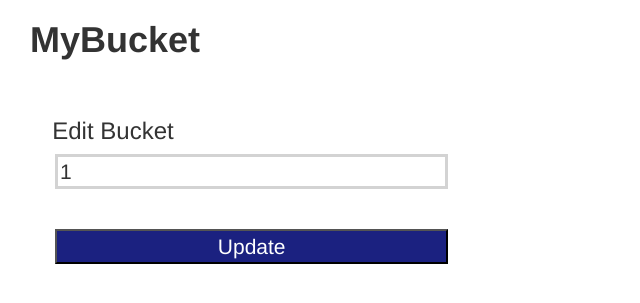
After one commit to patlub/bucketList, a Flask app: page /edit_bucket/1 in a window 1280 px wide. The commit adds this page. Shown: the top 303 px of the page, without its empty margins (0-640 px from the left). Run offline with Flask 2, Linux system fonts and the light colour scheme; some libraries are stand-ins or nearby versions.

Commit message:
Implement edit bucket functionality

```diff
--- a/BucketList.py
+++ b/BucketList.py
@@ -46,7 +46,8 @@ def sign_out():
 
 @app.route('/buckets')
 def buckets():
-    return render_template('buckets.html', buckets=all_buckets, len=len(all_buckets))
+    return render_template('buckets.html',
+                           buckets=all_buckets, len=len(all_buckets))
 
 
 @app.route('/create_bucket', methods=["POST"])
@@ -73,7 +74,23 @@ def activities(bucket_name):
     for bucket in all_buckets:
         if bucket_name == bucket.name:
             bucket_activities = bucket.activities
-            return render_template('activities.html', bucket_name=bucket_name, bucket_acts=bucket_activities)
+            return render_template('activities.html',
+                                   bucket_name=bucket_name,
+                                   bucket_acts=bucket_activities)
+
+
+@app.route('/edit_bucket/<string:old_bucket_name>', methods=['POST', 'GET'])
+def edit_bucket(old_bucket_name):
+    if request.method == 'POST':
+        new_bucket_name = request.form['bucket-name']
+        for bucket in all_buckets:
+            if bucket.name == old_bucket_name:
+                bucket.name = new_bucket_name
+                return redirect(url_for('activities',
+                                        bucket_name=new_bucket_name))
+    else:
+        return render_template('edit-bucket.html',
+                               bucket_name=old_bucket_name)
 
 
 if __name__ == '__main__':
--- a/static/css/main.css
+++ b/static/css/main.css
@@ -169,6 +169,15 @@
     color: #ffffff;
 }
 
+#edit-bucket-btn {
+    width: 50%;
+    height: 35px;
+    font-size: 150%;
+    margin-top: 0;
+    background-color: #1b2180;
+    color: #ffffff;
+}
+
 #image-label {
     margin-right: 2%;
 }
@@ -176,3 +185,12 @@
 .error{
     color: red;
 }
+
+#edit-bucket-heading {
+    margin-left: 1%;
+    margin-top: 8%;
+}
+
+.edit-box {
+    margin-left: 2%;
+}
--- a/templates/activities.html
+++ b/templates/activities.html
@@ -18,7 +18,11 @@
         <div id="bucket-lists-heading" class="col-md-8"><h2>
             <a href="http://localhost:5000/buckets"><em>Buckets</em></a> / {{ bucket_name }}</h2>
         </div>
-        <div class="col-md-2"><input type="button" id="edit-bucket-btn" value="Edit Bucket"/></div>
+        <div class="col-md-2">
+            <a href="http://localhost:5000/edit_bucket/{{ bucket_name }}">
+                <input type="button" id="edit-bucket-btn" value="Edit Bucket"/>
+            </a>
+        </div>
         <div class="col-md-2"><input type="button" id="delete-bucket-btn" value="Delete Bucket"/></div>
     </div>
     <div class="col-md-8">
--- /dev/null
+++ b/templates/edit-bucket.html
@@ -0,0 +1,30 @@
+<!DOCTYPE html>
+<html lang="en">
+<head>
+    <link rel="stylesheet" type="text/css" href="../static/css/main.css"/>
+    <meta charset="UTF-8">
+    <link rel="stylesheet" href="../static/css/bootstrap.min.css">
+    <link rel="stylesheet" href="../static/css/toggle.css">
+    <script src="https://ajax.googleapis.com/ajax/libs/jquery/3.2.0/jquery.min.js"></script>
+    <script src="https://maxcdn.bootstrapcdn.com/bootstrap/3.3.7/js/bootstrap.min.js"></script>
+
+    <title>MyBucket - Activities</title>
+</head>
+<body>
+<div class="container-fluid">
+    <div class="col-md-12"><h1><strong>MyBucket</strong></h1></div>
+    <div class="edit-box">
+        <div class="row" id="edit-bucket-heading">
+            <h3>Edit Bucket</h3>
+        </div>
+        <div class="col-md-8">
+            <form method="post" action="http://localhost:5000/edit_bucket/{{ bucket_name }}">
+                <div><input type="text" name="bucket-name" class="modal-text-box"
+                            placeholder="Bucket Name" value="{{ bucket_name }}" required></div>
+                <div><input type="submit" id="edit-bucket-btn" value="Update"></div>
+            </form>
+        </div>
+    </div>
+</div>
+</body>
+</html>
```
